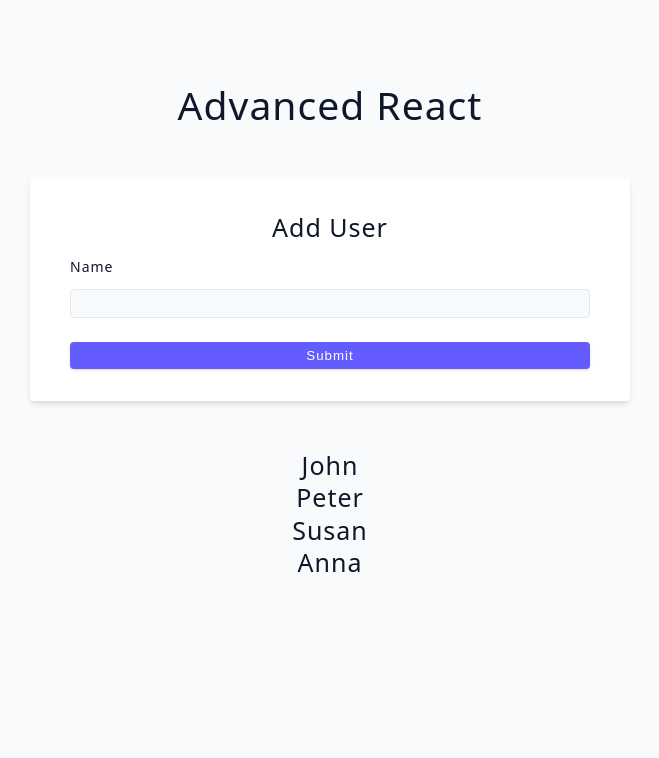
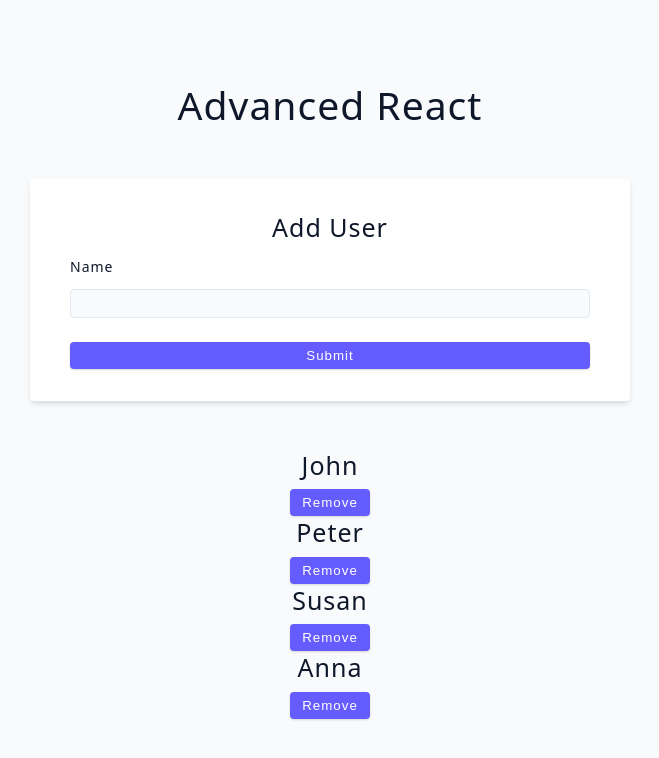
Before and after one commit to thenatural86/react-review, a React (Vite) app: page / in a window 1280 px wide. Shown: the top 758 px of the page, without its empty margins (310-969 px from the left). Built offline with nearby package versions, Linux system fonts and the light colour scheme.

Commit message:
challenge complete

```diff
--- a/src/tutorial/06-forms/starter/02-user-challenge.jsx
+++ b/src/tutorial/06-forms/starter/02-user-challenge.jsx
@@ -17,6 +17,11 @@ const UserChallenge = () => {
     const updatedUsers = [...users, newUser]
     setUsers(updatedUsers)
     setName('')
+  }
+
+  const removeUser = (id) => {
+    const newUsers = users.filter((user) => user.id !== id)
+    setUsers(newUsers)
   }
 
   return (
@@ -43,7 +48,14 @@ const UserChallenge = () => {
       <h4>
         {users.map((obj) => {
           const { name, id } = obj
-          return <div key={id}>{name}</div>
+          return (
+            <div key={id}>
+              <div>{name}</div>
+              <button className='btn' onClick={() => removeUser(id)}>
+                Remove
+              </button>
+            </div>
+          )
         })}
       </h4>
     </div>
```
